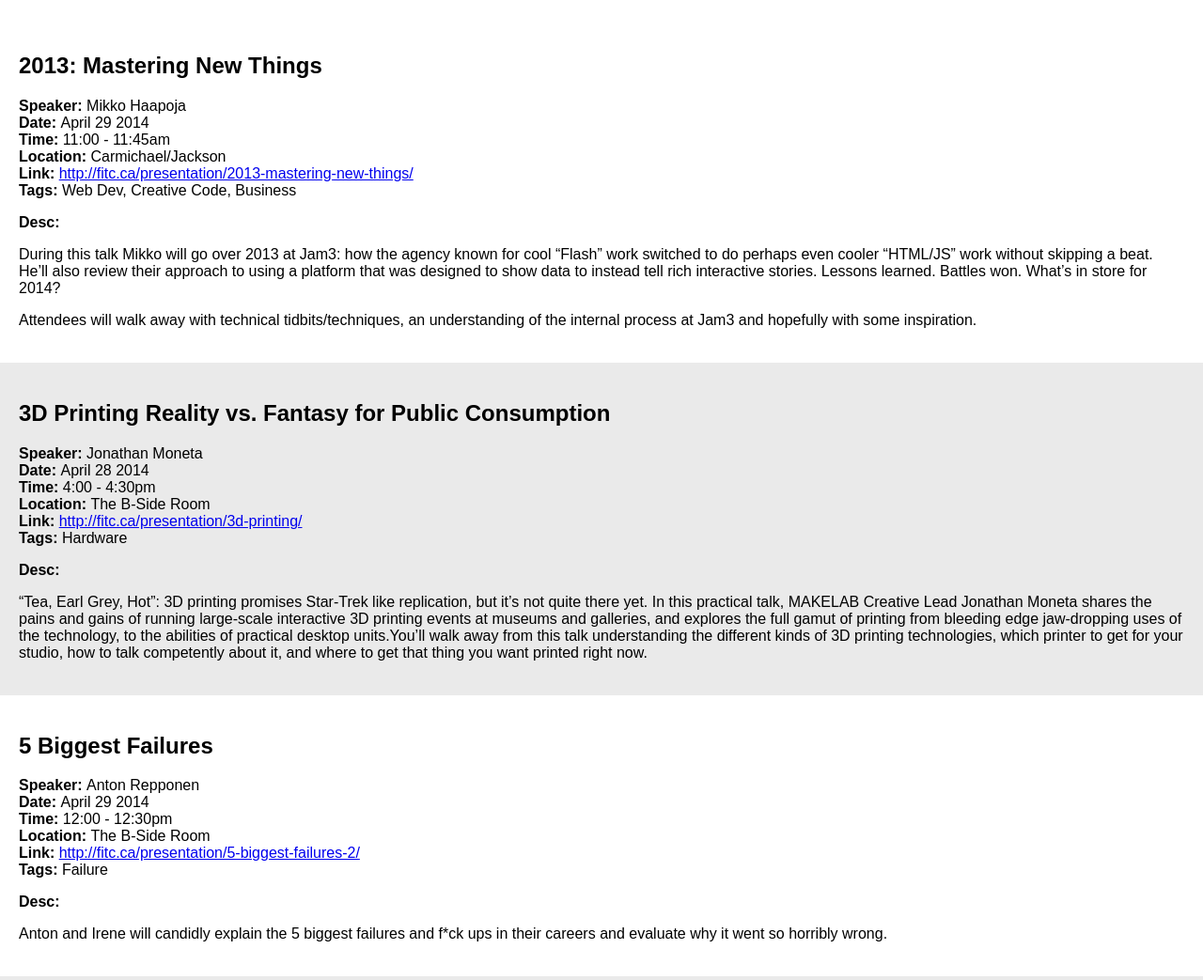
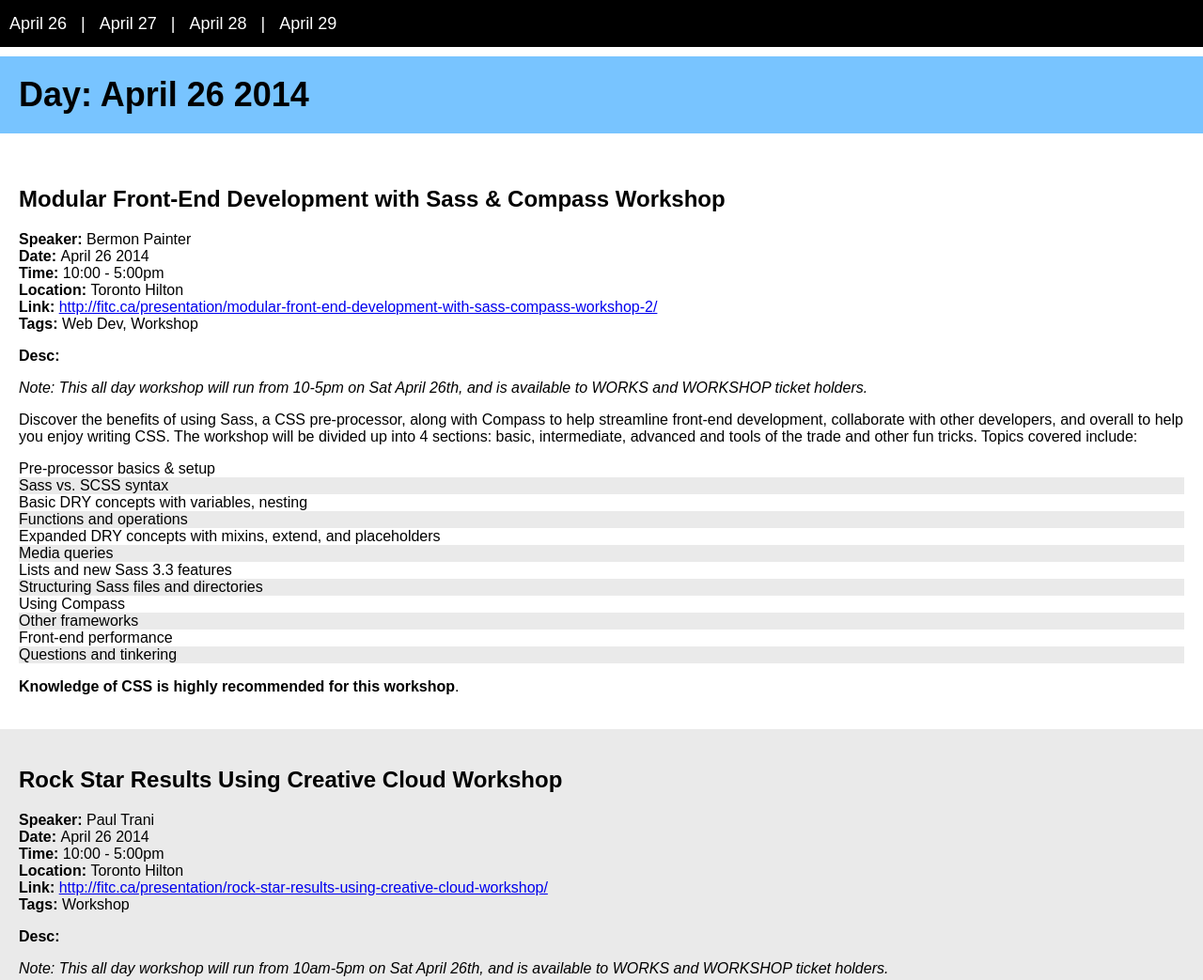
Before and after one commit to geranyl/schedule, a plain HTML site: page index.html in a window 1280 px wide. Shown: the top 1043 px of the page at 94% size. Drawn offline with nearby package versions, Linux system fonts and the light colour scheme.

Commit message:
schedule format

```diff
--- a/index.html
+++ b/index.html
@@ -7,43 +7,80 @@
     <meta name="viewport" content="width=device-width">
 
     <style>
-        body, html{
+        body, html {
             margin: 0;
             padding: 0;
             background: #fff;
             font-family: Arial, Helvetica, sans-serif;
         }
-        ul{
+
+        ul {
             list-style: none;
-            padding:0;
-
+            padding: 0;
 
         }
 
-        .padded li{
+        .padded li {
             padding: 20px;
         }
 
-        .padded li ul li{
+        .padded li ul li {
             padding: 0;
         }
 
-
-        ul li:nth-child(even){
+        ul li:nth-child(even) {
             background-color: #eaeaea;
         }
 
-        label{
+        label {
             font-weight: bold;
         }
+
+        .day-header{
+            padding: 20px;
+            font-size: 36px;
+            font-weight: bold;
+            background-color: #78c4ff;
+            margin-top: 30px;
+        }
+        header{
+            display: block;
+            position: fixed;
+            background-color: #000;
+            width: 100%;
+            height: 50px;
+            margin: 0;
+            top: 0;
+            font-size: 18px;
+            color: #fff;
+        }
+
+        header a:link, header a:visited, header a:hover, header a:active{
+            color: #fff;
+            text-decoration: none;
+            display: inline-block;
+            margin: 0 10px;
+            line-height: 50px;
+        }
+
+
+        #presentations{
+            margin-top: 60px;
+        }
+
     </style>
 
 </head>
 <body>
 
-<ul id="presentations" class="padded">
+<header>
 
-</ul>
+    <a href="#April262014">April 26</a> | <a href="#April272014">April 27</a> | <a href="#April282014">April 28</a> | <a href="#April292014">April 29</a>
+
+</header>
+<div id="presentations">
+
+</div>
 
 <script src="//code.jquery.com/jquery-1.11.0.min.js"></script>
 
@@ -51,35 +88,64 @@
     $.ajax({
         url: 'fitc.json',
         success: function (data) {
-           var str='';
+            var str = '';
 
 
             data.fitc.sort(function (a, b) {
-                var ay = a.title.toLowerCase();
-                var be = b.title.toLowerCase();
-                if (ay > be)
-                    return 1;
-                if (ay < be)
-                    return -1;
-                // a must be equal to b
-                return 0;
+
+                var dateA = new Date(a.date);
+                var dateB = new Date(b.date);
+                var timeA = new Date('04/04/1970' + ' ' + a.time.split('-')[1].replace(/\d(?=[aA-zZ])/g, '$& '));
+                var timeB = new Date('04/04/1970' + ' ' + b.time.split('-')[1].replace(/\d(?=[aA-zZ])/g, '$& '));
+
+                if (dateA - dateB === 0) {
+                    if (timeA - timeB === 0) {
+                        return 0;
+                    }
+                    return timeA - timeB;
+                } else {
+                    return dateA - dateB;
+                }
+
+
             });
 
-           for (var i= 0, length=data.fitc.length; i<length; i++){
-               var obj = data.fitc[i];
-               str+='<li>' +
-                       '<h2>'+obj.title+'</h2>' +
-                       '<label>Speaker: </label>'+obj.speaker+
-                       '<br/><label>Date: </label>'+obj.date+
-                       '<br/><label>Time: </label>'+obj.time+
-                       '<br/><label>Location: </label>'+obj.location+
-                       '<br/><label>Link:</label> <a href="'+obj.url+'" target="_blank">'+obj.url+'</a>'+
-                       '<br/><label>Tags: </label>'+obj.tags+
-                       '<br/><p><label>Desc: </label>'+obj.desc+'</p>'+
 
-                   '</li>'
+            var prevDate=-1, curDate=-1, isNewDate, flagged;
+            for (var i = 0, length = data.fitc.length; i < length; i++) {
+                var obj = data.fitc[i];
 
-           }
+                curDate = new Date(obj.date);
+                isNewDate = true;
+                flagged = true;
+
+                if(curDate-prevDate===0){
+                    isNewDate = false;
+                    flagged = false;
+                }else if(flagged){
+                    str += '</ul>';
+
+                }
+
+                if(isNewDate) {
+                    str+= '<div class="day-header"><a name="'+obj.date.replace(/\s+/g, '')+'">Day:</a> '+obj.date+'</div>';
+                    str += '<ul class="padded">';
+                    flagged = true;
+                }
+                str += '<li>' +
+                        '<h2>' + obj.title + '</h2>' +
+                        '<label>Speaker: </label>' + obj.speaker +
+                        '<br/><label>Date: </label>' + obj.date +
+                        '<br/><label>Time: </label>' + obj.time +
+                        '<br/><label>Location: </label>' + obj.location +
+                        '<br/><label>Link:</label> <a href="' + obj.url + '" target="_blank">' + obj.url + '</a>' +
+                        '<br/><label>Tags: </label>' + obj.tags +
+                        '<br/><p><label>Desc: </label>' + obj.desc + '</p>' +
+
+                        '</li>';
+
+                prevDate = curDate;
+            }
 
             $('#presentations').html(str);
         },
```
Also changed, not shown: fitc.json.
